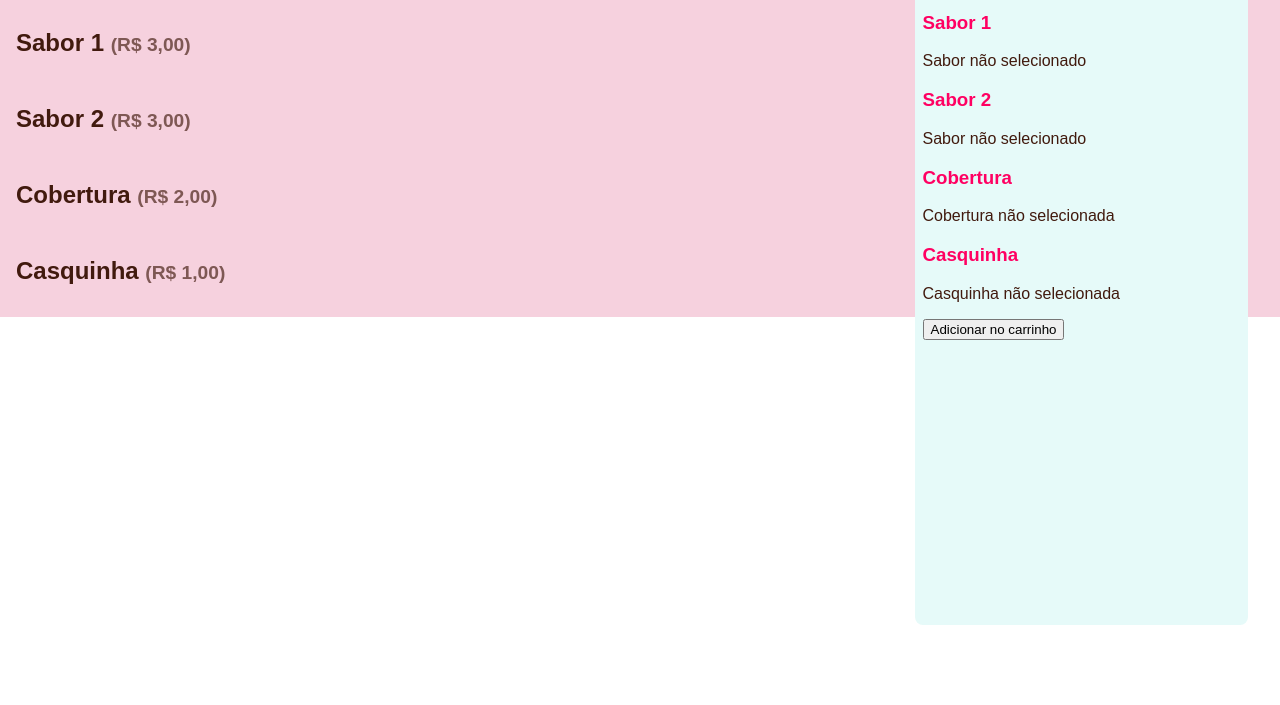
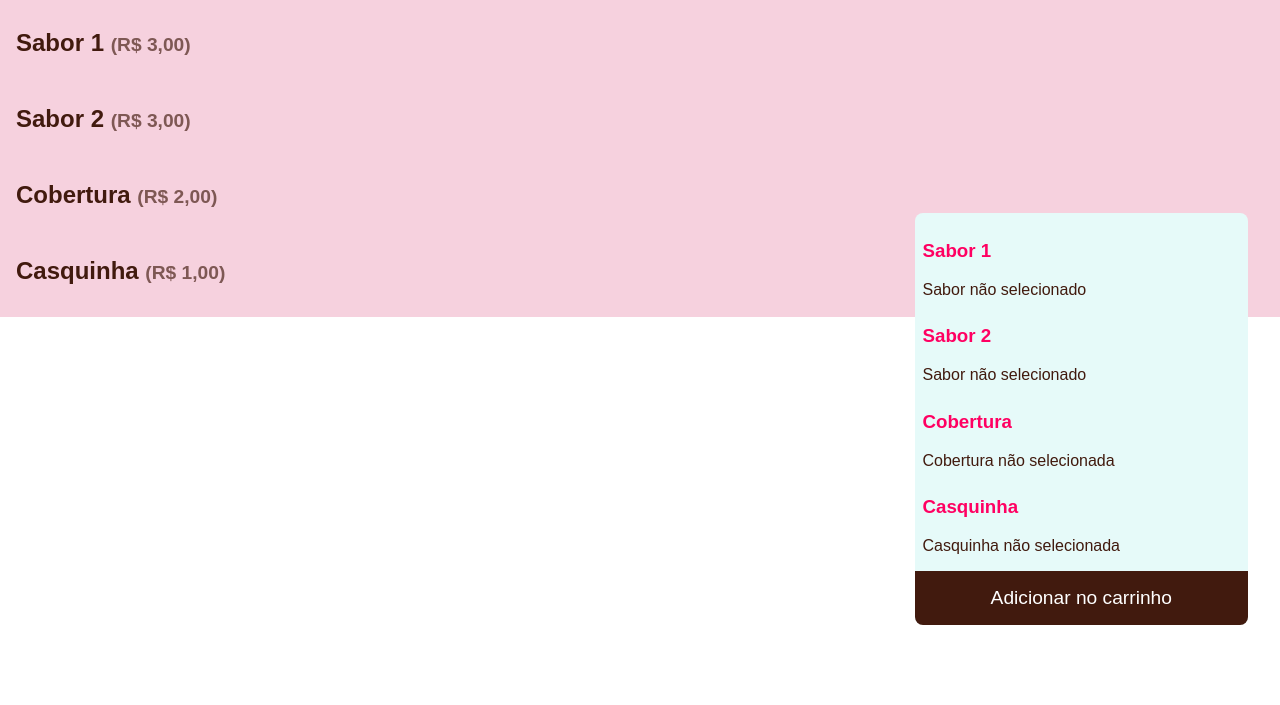
Before and after one commit to liviakobayashii/sonhosGelados, a plain HTML site: page sistema/personalizarSorvete/view/personalizar.html in a window 1280 px wide. Shown: the part 95-800 px from the top of the page. Drawn offline with nearby package versions, Linux system fonts and the light colour scheme.

Commit message:
update: personaloização da pagina de personalizar sorvete

```diff
--- a/sistema/css/personalizar.css
+++ b/sistema/css/personalizar.css
@@ -81,16 +81,28 @@ section#primeiroSabor, section#segundoSabor, section#cobertura, section#casquinh
 #container{
     background-color:var(--verdeClaro);
     height: auto;
-    padding: 8px 128px 8px 8px;
     border-radius: 8px;
     position: fixed;
-    top: 80px;
     bottom: 80px;
     right: 32px;
 }
 #container h3{
     color: var(--rosaEscuro);
+    padding: 8px 128px 0px 8px;
+
 }
 #container p{
     color: var(--marrom);
+    padding: 0px 128px 0px 8px;
+
 }
+button[type="submit"]{
+    color: white;
+    background-color: var(--marrom);
+    font-size: 1.2em;
+    width: 100%;
+    padding: 16px;
+    margin:0px ;
+    border: 0px;
+    border-radius: 0px 0px 8px 8px;
+}
```
